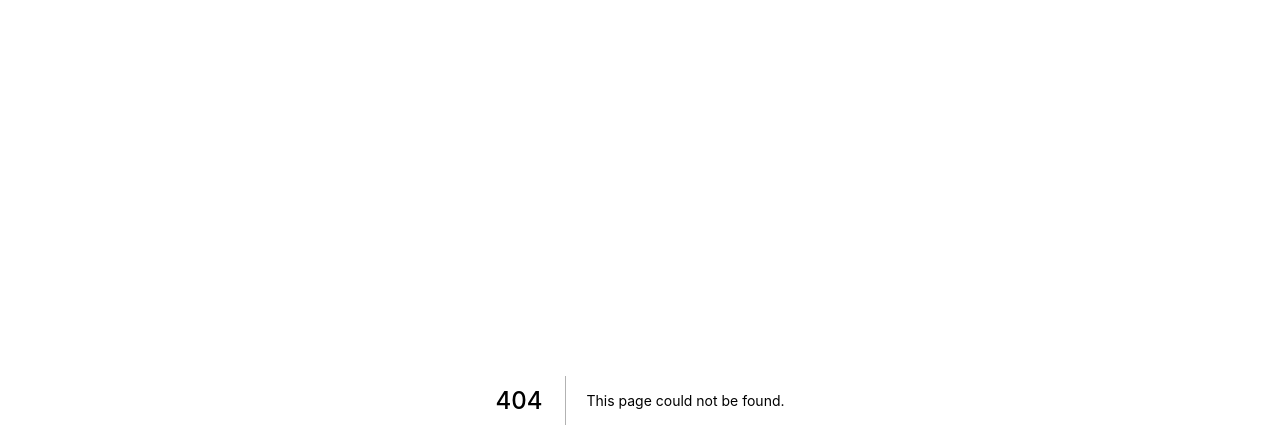
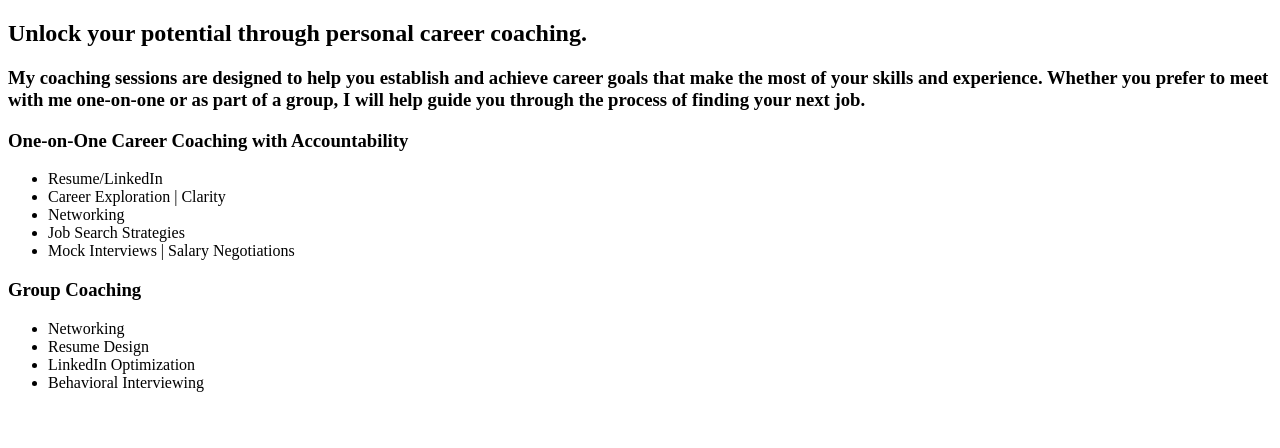
Before and after one commit to Ikigai-Coaching-Consulting-LLC/Ikigai-Coaching-Consulting-LLC, a Next.js app: page /coaching in a window 1280 px wide. Before the commit this address had no page. Shown: the top 448 px of the page. Built offline with nearby package versions, Linux system fonts and the light colour scheme.

Commit message:
adding basic content to coaching page

```diff
--- /dev/null
+++ b/pages/coaching.tsx
@@ -0,0 +1,32 @@
+import data from "../content.json";
+import { Wrapper, Header, Content } from "../styles/Home.styles";
+
+
+
+const coach = data.careerCoaching;
+
+const WorkshopPage = () => {
+    return (
+        <Wrapper>
+            <Header>{coach.header}</Header>
+            <h3>{coach.subHeader}</h3>
+            <Content>
+            {coach.typesOfCoaching.map((data , index) => {
+                return (
+                    <div key={index}>
+                        <h3>{data.coaching}</h3>
+                        <ul>
+                        {data.topicsCovered.map(topic =>
+                            <li>{topic}</li>
+                        )}
+                        </ul>
+                    </div>
+                )
+            })}
+            </Content>
+        </Wrapper>
+
+    )
+}
+
+export default WorkshopPage;
```
